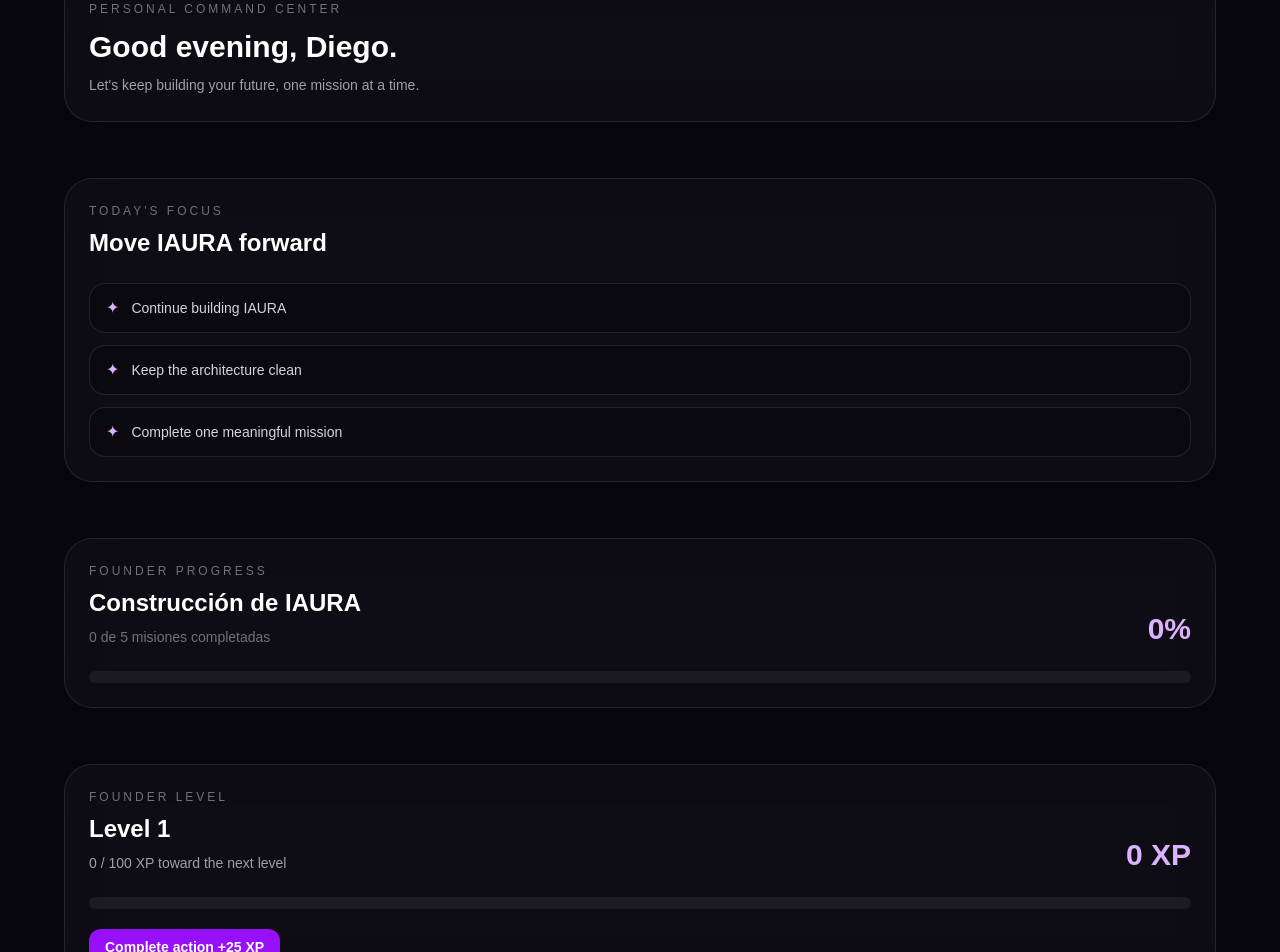
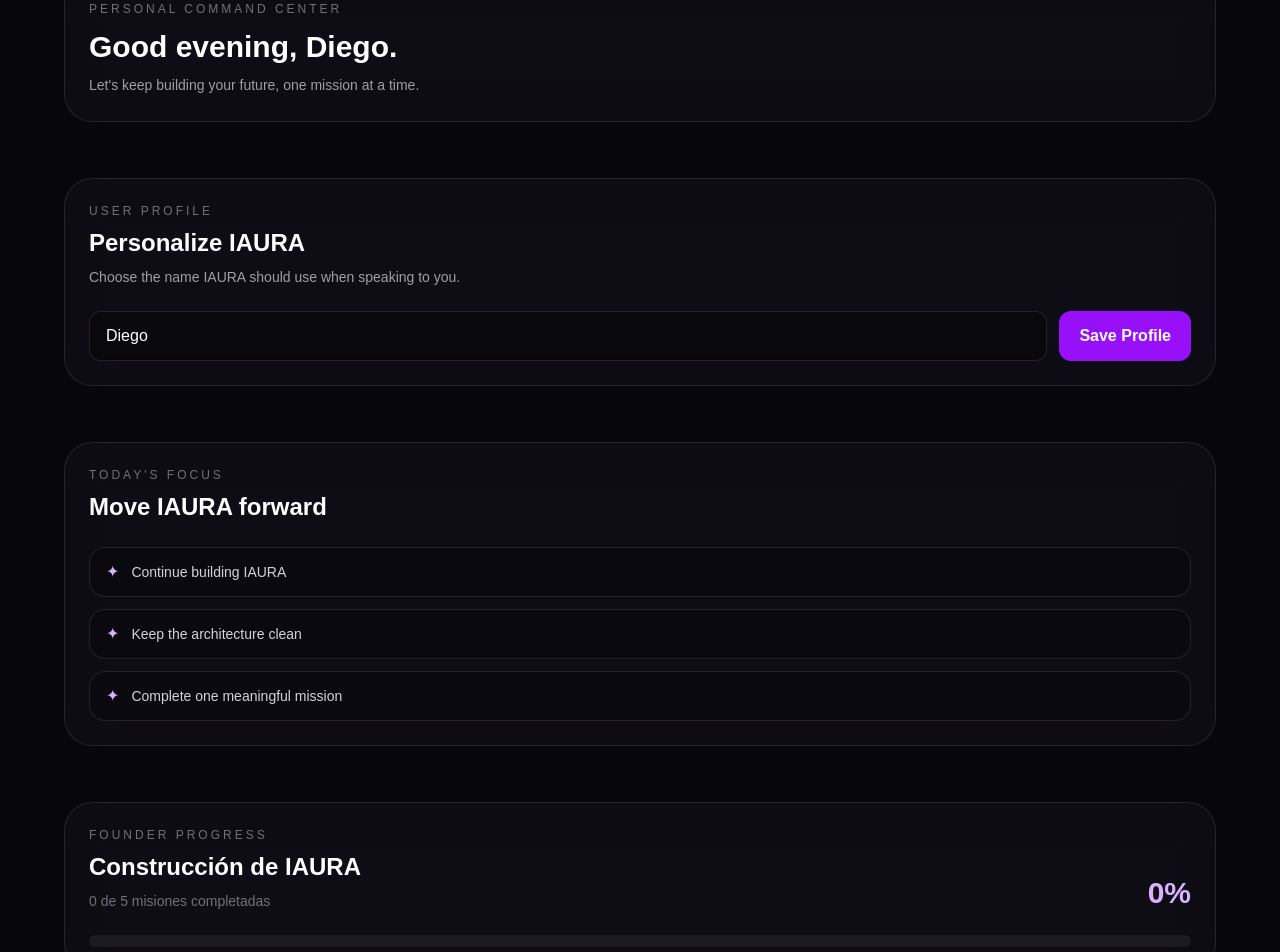
Before and after one commit to IAura-001/IAURA, a Next.js app: page / in a window 1280 px wide. Shown: the part 954-1906 px from the top of the page. Built offline with nearby package versions, Linux system fonts and the light colour scheme.

Commit message:
Mission 026 - Add profile settings

```diff
--- a/app/page.tsx
+++ b/app/page.tsx
@@ -1,5 +1,6 @@
 "use client";
 import LevelProgress from "@/components/sections/LevelProgress";
+import ProfileSettings from "@/components/sections/ProfileSettings";
 import DailyQuote from "@/components/sections/DailyQuote";
 import { MISSIONS } from "@/constants/missions";
 import { useState } from "react";
@@ -20,6 +21,7 @@ export default function Home() {
 const {
   memory,
   isLoaded,
+  updateMemory,
   addExperience,
   markMissionComplete,
   resetMemory,
@@ -77,7 +79,14 @@ return (
          modeIcon={activeMode.icon}
 />
 <DashboardGreeting name={memory.userName} />
-
+<ProfileSettings
+  userName={memory.userName}
+  onSaveName={(name) =>
+    updateMemory({
+      userName: name,
+    })
+  }
+/>
 <DailyFocus />
 
 <ProgressSummary
--- /dev/null
+++ b/components/sections/ProfileSettings.tsx
@@ -0,0 +1,63 @@
+"use client";
+
+import { useState } from "react";
+
+type ProfileSettingsProps = {
+  userName: string;
+  onSaveName: (name: string) => void;
+};
+
+export default function ProfileSettings({
+  userName,
+  onSaveName,
+}: ProfileSettingsProps) {
+  const [name, setName] = useState(userName);
+
+  function handleSubmit(event: React.FormEvent<HTMLFormElement>) {
+    event.preventDefault();
+
+    const cleanName = name.trim();
+
+    if (!cleanName) return;
+
+    onSaveName(cleanName);
+  }
+
+  return (
+    <div className="lg:col-span-2">
+      <div className="rounded-[28px] border border-white/10 bg-white/[0.03] p-6 backdrop-blur-xl">
+        <p className="text-xs tracking-[0.25em] text-zinc-500">
+          USER PROFILE
+        </p>
+
+        <h2 className="mt-2 text-2xl font-semibold text-white">
+          Personalize IAURA
+        </h2>
+
+        <p className="mt-2 text-sm text-zinc-400">
+          Choose the name IAURA should use when speaking to you.
+        </p>
+
+        <form
+          onSubmit={handleSubmit}
+          className="mt-6 flex flex-col gap-3 sm:flex-row"
+        >
+          <input
+            type="text"
+            value={name}
+            onChange={(event) => setName(event.target.value)}
+            placeholder="Your name"
+            className="min-w-0 flex-1 rounded-xl border border-white/10 bg-black/30 px-4 py-3 text-white outline-none transition placeholder:text-zinc-600 focus:border-purple-400/50"
+          />
+
+          <button
+            type="submit"
+            className="rounded-xl bg-purple-600 px-5 py-3 font-semibold text-white transition hover:bg-purple-500"
+          >
+            Save Profile
+          </button>
+        </form>
+      </div>
+    </div>
+  );
+}
--- a/hooks/useMemory.ts
+++ b/hooks/useMemory.ts
@@ -73,5 +73,6 @@ function markMissionComplete(
     addExperience,
     markMissionComplete,
     resetMemory,
+
   };
 }
```
